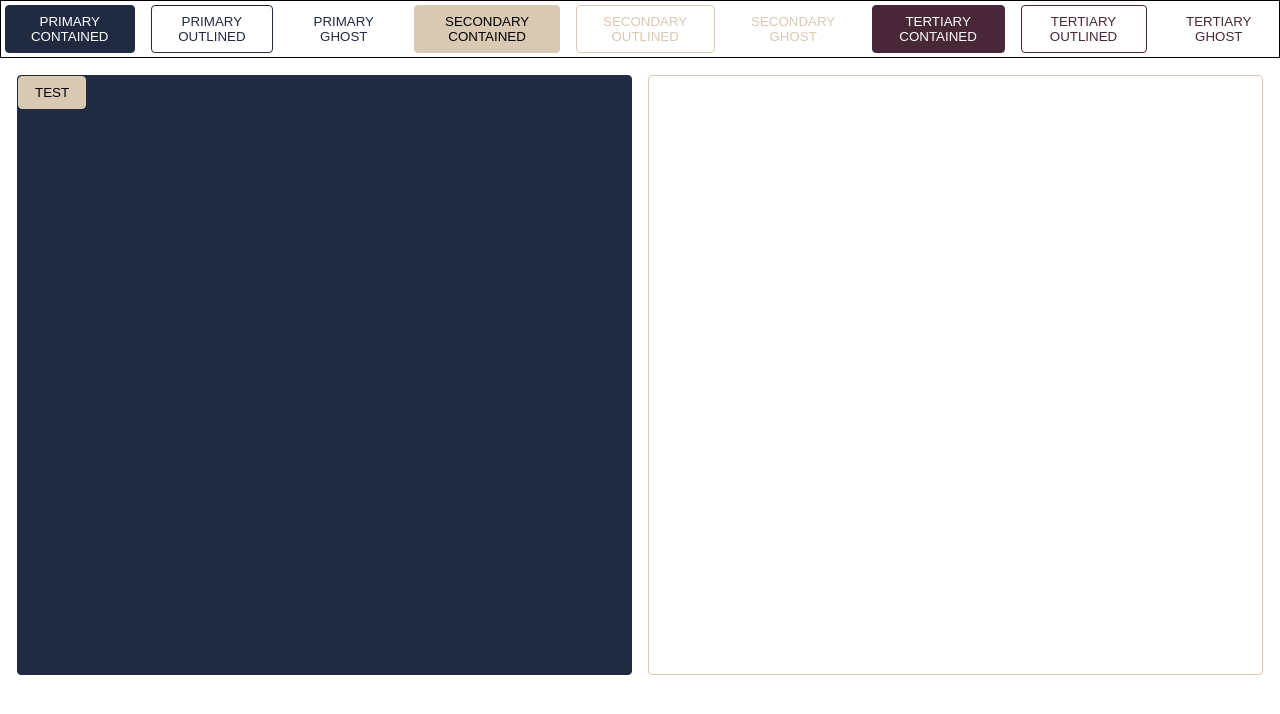
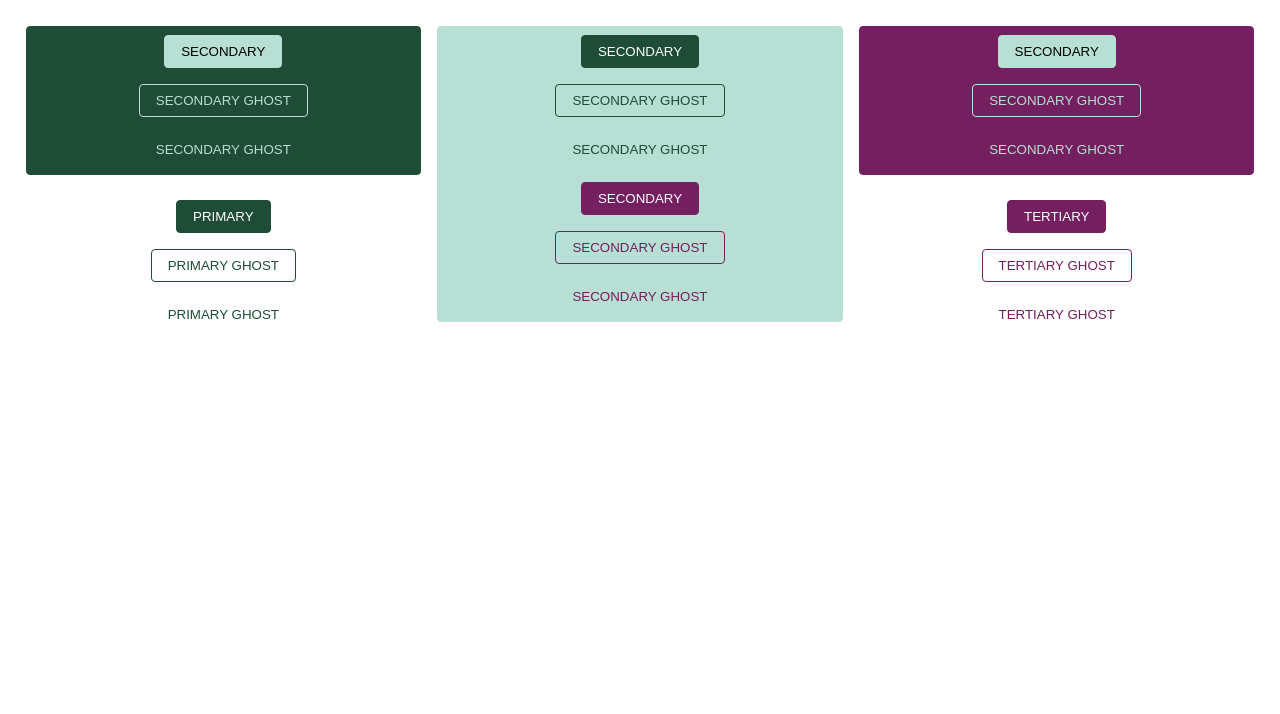
Before and after one commit to Cdetviler/sanity-next-ssg-site, a Next.js app: page / in a window 1280 px wide. Shown: the top 714 px of the page. Built offline with nearby package versions, Linux system fonts and the light colour scheme.

Commit message:
(feat): updates color methodology

```diff
--- a/app/globals.css
+++ b/app/globals.css
@@ -167,20 +167,54 @@
   --cd-color-hotpink-800: #9a246d;
   --cd-color-hotpink-900: #741f5f;
 
+  --cd-color-aqua-50: #dff4f6;
+  --cd-color-aqua-100: #b0e3e7;
+  --cd-color-aqua-200: #7fd1d8;
+  --cd-color-aqua-300: #52bec9;
+  --cd-color-aqua-400: #39b1be;
+  --cd-color-aqua-500: #2da4b4;
+  --cd-color-aqua-600: #2a95a3;
+  --cd-color-aqua-700: #27818b;
+  --cd-color-aqua-800: #246d74;
+  --cd-color-aqua-900: #1e4b4c;
+
 /* ALIASES */
+  /* INTERMEDIARY COLOR ALIASES */
+  /* A color that is on the darker side of its generated color palette */
+  --cd-color-primary-darkest: var(--cd-color-mint-900);
+  --cd-color-primary-darker: var(--cd-color-mint-900);
+  --cd-color-primary-default: var(--cd-color-mint-900);
+  --cd-color-primary-lighter: var(--cd-color-mint-700);
+  --cd-color-primary-lightest: var(--cd-color-mint-600);
+  /* Complementary to the primary color and is on the lighter side of its generated color palette */
+  --cd-color-secondary-darkest: var(--cd-color-mint-400);
+  --cd-color-secondary-darker: var(--cd-color-mint-300);
+  --cd-color-secondary-default: var(--cd-color-mint-100);
+  --cd-color-secondary-lighter: var(--cd-color-mint-100);
+  --cd-color-secondary-lightest: var(--cd-color-mint-100);
+  /*  Analogous to the primary color and is on the darker side of its generated color palette */
+  --cd-color-tertiary-darkest: var(--cd-color-hotpink-900);
+  --cd-color-tertiary-darker: var(--cd-color-hotpink-900);
+  --cd-color-tertiary-default: var(--cd-color-hotpink-900);
+  --cd-color-tertiary-lighter: var(--cd-color-hotpink-700);
+  --cd-color-tertiary-lightest: var(--cd-color-hotpink-600);
 
   /* SURFACE COLOR */
-  --cd-color-surface-primary: var(--cd-color-blue-900);
-  --cd-color-surface-primary-tint: var(--cd-color-blue-600);
+  --cd-color-surface-primary-default: var(--cd-color-primary-default);
+  --cd-color-surface-primary-hover: var(--cd-color-primary-lighter);
+  --cd-color-surface-primary-active: var(--cd-color-primary-lightest);
 
-  --cd-color-surface-secondary: var(--cd-color-tan-100);
-  --cd-color-surface-secondary-tint: var(--cd-color-tan-300);
+  --cd-color-surface-secondary-default: var(--cd-color-secondary-default);
+  --cd-color-surface-secondary-hover: var(--cd-color-secondary-darker);
+  --cd-color-surface-secondary-active: var(--cd-color-secondary-darkest);
 
-  --cd-color-surface-tertiary: var(--cd-color-purple-900);
-  --cd-color-surface-tertiary-tint: var(--cd-color-purple-600);
+  --cd-color-surface-tertiary-default: var(--cd-color-tertiary-default);
+  --cd-color-surface-tertiary-hover: var(--cd-color-tertiary-lighter);
+  --cd-color-surface-tertiary-active: var(--cd-color-tertiary-lightest);
 
   --cd-color-surface-ghost: transparent;
-  --cd-color-surface-ghost-tint: rgba(255, 255, 255, 0.25);
+  --cd-color-surface-ghost-hover: rgba(0, 0, 0, 0.10);
+  --cd-color-surface-ghost-active: rgba(0, 0, 0, 0.10);
 
   --cd-color-surface-neutral: var(--cd-color-neutral-0);
   /* (dark variant or light variant of neutral depending on theme) */
@@ -189,18 +223,18 @@
   --cd-color-surface-disabled: var(--cd-color-neutral-100);
 
   /* TEXT COLOR */
-  --cd-color-text-primary-default: var(--cd-color-blue-900);
-  --cd-color-text-primary-tint: var(--cd-color-blue-700);
+  --cd-color-text-primary-default: var(--cd-color-primary-default);
+  --cd-color-text-primary-tint: var(--cd-color-primary-lighter);
   --cd-color-text-primary-accent: var(--cd-color-tan-100);
   --cd-color-text-primary-neutral: var(--cd-color-neutral-0);
 
-  --cd-color-text-secondary-default: var(--cd-color-tan-100);
-  --cd-color-text-secondary-tint: var(--cd-color-tan-300);
+  --cd-color-text-secondary-default: var(--cd-color-secondary-default);
+  --cd-color-text-secondary-tint: var(--cd-color-secondary-hover);
   --cd-color-text-secondary-accent: var(--cd-color-blue-900);
   --cd-color-text-secondary-neutral: var(--cd-color-neutral-900);
 
-  --cd-color-text-tertiary-default: var(--cd-color-purple-900);
-  --cd-color-text-tertiary-tint: var(--cd-color-purple-700);
+  --cd-color-text-tertiary-default: var(--cd-color-tertiary-default);
+  --cd-color-text-tertiary-tint: var(--cd-color-tertiary-hover);
   --cd-color-text-tertiary-accent: var(--cd-color-tan-100);
   --cd-color-text-tertiary-neutral: var(--cd-color-neutral-0);
 
@@ -210,17 +244,17 @@
   --cd-color-text-disabled: var(--cd-color-neutral-300);
 
   /* BORDER COLOR */
-  --cd-color-border-primary: var(--cd-color-blue-900);
-  --cd-color-border-primary-tint: var(--cd-color-blue-600);
+  --cd-color-border-primary-default: var(--cd-color-primary-default);
+  --cd-color-border-primary-hover: var(--cd-color-primary-lighter);
 
-  --cd-color-border-secondary: var(--cd-color-tan-100);
-  --cd-color-border-secondary-tint: var(--cd-color-tan-300);
+  --cd-color-border-secondary-default: var(--cd-color-secondary-default);
+  --cd-color-border-secondary-hover: var(--cd-color-secondary-darker);
 
-  --cd-color-border-tertiary: var(--cd-color-purple-900);
-  --cd-color-border-tertiary-tint: var(--cd-color-purple-600);
+  --cd-color-border-tertiary-default: var(--cd-color-tertiary-default);
+  --cd-color-border-tertiary-hover: var(--cd-color-tertiary-lighter);
 
-  --cd-color-border-neutral: var(--cd-color-neutral-900);
-  --cd-color-border-neutral-tint: var(--cd-color-neutral-900);
+  --cd-color-border-neutral-default: var(--cd-color-neutral-default);
+  --cd-color-border-neutral-hover: var(--cd-color-neutral-lighter);
 
   --cd-color-border-disabled:  var(--cd-color-neutral-100);
 
@@ -271,89 +305,89 @@
 
   /* BUTTON SURFACE COLOR */
   /* PRIMARY BUTTON SURFACE COLOR */
-  --cd-button-surface-color-primary: var(--cd-color-surface-primary);
+  --cd-button-surface-color-primary: var(--cd-color-surface-primary-default);
   --cd-button-surface-color-primary-disabled: var(--cd-color-surface-disabled);
-  --cd-button-surface-color-primary-hover: var(--cd-color-surface-primary-tint);
-  --cd-button-surface-color-primary-active: var(--cd-color-surface-primary);
-  --cd-button-surface-color-primary-active-hover: var(--cd-color-surface-primary-tint);
+  --cd-button-surface-color-primary-hover: var(--cd-color-surface-primary-hover);
+  --cd-button-surface-color-primary-active: var(--cd-color-surface-primary-active);
+  --cd-button-surface-color-primary-active-hover: var(--cd-color-surface-primary-hover);
 
   /* PRIMARY INVERSE BUTTON SURFACE COLOR */
-  --cd-button-surface-color-primary-inverse: transparent;
+  --cd-button-surface-color-primary-inverse: var(--cd-color-surface-ghost);
   --cd-button-surface-color-primary-inverse-disabled: var(--cd-color-surface-disabled);
-  --cd-button-surface-color-primary-inverse-hover: transparent;
-  --cd-button-surface-color-primary-inverse-active: transparent;
-  --cd-button-surface-color-primary-inverse-active-hover: transparent;
+  --cd-button-surface-color-primary-inverse-hover: var(--cd-color-surface-ghost-hover);
+  --cd-button-surface-color-primary-inverse-active: var(--cd-color-surface-ghost-active);
+  --cd-button-surface-color-primary-inverse-active-hover: var(--cd-color-surface-ghost-hover);
 
   /* SECONDARY BUTTON SURFACE COLOR */
-  --cd-button-surface-color-secondary: var(--cd-color-surface-secondary);
+  --cd-button-surface-color-secondary: var(--cd-color-surface-secondary-default);
   --cd-button-surface-color-secondary-disabled: var(--cd-color-surface-disabled);
-  --cd-button-surface-color-secondary-hover: var(--cd-color-surface-secondary-tint);
-  --cd-button-surface-color-secondary-active: var(--cd-color-surface-secondary);
-  --cd-button-surface-color-secondary-active-hover: var(--cd-color-surface-secondary-tint);
+  --cd-button-surface-color-secondary-hover: var(--cd-color-surface-secondary-hover);
+  --cd-button-surface-color-secondary-active: var(--cd-color-surface-secondary-active);
+  --cd-button-surface-color-secondary-active-hover: var(--cd-color-surface-secondary-hover);
 
   /* SECONDARY INVERSE BUTTON SURFACE COLOR */
-  --cd-button-surface-color-secondary-inverse: transparent;
+  --cd-button-surface-color-secondary-inverse: var(--cd-color-surface-ghost);
   --cd-button-surface-color-secondary-inverse-disabled: var(--cd-color-surface-disabled);
-  --cd-button-surface-color-secondary-inverse-hover: transparent;
-  --cd-button-surface-color-secondary-inverse-active: transparent;
-  --cd-button-surface-color-secondary-inverse-active-hover: transparent;
+  --cd-button-surface-color-secondary-inverse-hover: var(--cd-color-surface-ghost-hover);
+  --cd-button-surface-color-secondary-inverse-active: var(--cd-color-surface-primary-active);
+  --cd-button-surface-color-secondary-inverse-active-hover: var(--cd-color-surface-ghost-hover);
 
   /* TERTIARY BUTTON SURFACE COLOR */
-  --cd-button-surface-color-tertiary: var(--cd-color-surface-tertiary);
+  --cd-button-surface-color-tertiary: var(--cd-color-surface-tertiary-default);
   --cd-button-surface-color-tertiary-disabled: var(--cd-color-surface-disabled);
-  --cd-button-surface-color-tertiary-hover: var(--cd-color-surface-tertiary-tint);
-  --cd-button-surface-color-tertiary-active: var(--cd-color-surface-tertiary);
-  --cd-button-surface-color-tertiary-active-hover: var(--cd-color-surface-tertiary-tint);
+  --cd-button-surface-color-tertiary-hover: var(--cd-color-surface-tertiary-hover);
+  --cd-button-surface-color-tertiary-active: var(--cd-color-surface-tertiary-active);
+  --cd-button-surface-color-tertiary-active-hover: var(--cd-color-surface-tertiary-hover);
 
   /* TERTIARY INVERSE BUTTON SURFACE COLOR */
-  --cd-button-surface-color-tertiary-inverse: transparent;
+  --cd-button-surface-color-tertiary-inverse: var(--cd-color-surface-ghost);
   --cd-button-surface-color-tertiary-inverse-disabled: var(--cd-color-surface-disabled);
-  --cd-button-surface-color-tertiary-inverse-hover: transparent;
-  --cd-button-surface-color-tertiary-inverse-active: transparent;
-  --cd-button-surface-color-tertiary-inverse-active-hover: transparent;
+  --cd-button-surface-color-tertiary-inverse-hover: var(--cd-color-surface-ghost-hover);
+  --cd-button-surface-color-tertiary-inverse-active: var(--cd-color-surface-primary-active);
+  --cd-button-surface-color-tertiary-inverse-active-hover: var(--cd-color-surface-ghost-hover);
 
   /* BUTTON BORDER COLOR */
   /* PRIMARY BUTTON BORDER COLOR */
-  --cd-button-border-color-primary: var(--cd-color-border-primary);
+  --cd-button-border-color-primary: var(--cd-color-border-primary-default);
   --cd-button-border-color-primary-disabled: var(--cd-color-border-disabled);
-  --cd-button-border-color-primary-hover: var(--cd-color-border-primary-tint);
-  --cd-button-border-color-primary-active: var(--cd-color-border-primary);
-  --cd-button-border-color-primary-active-hover: var(--cd-color-border-primary-tint);
+  --cd-button-border-color-primary-hover: var(--cd-color-border-primary-hover);
+  --cd-button-border-color-primary-active: var(--cd-color-border-primary-default);
+  --cd-button-border-color-primary-active-hover: var(--cd-color-border-primary-hover);
 
   /* PRIMARY INVERSE BUTTON BORDER COLOR */
-  --cd-button-border-color-primary-inverse: var(--cd-color-border-primary);
+  --cd-button-border-color-primary-inverse: var(--cd-color-border-primary-default);
   --cd-button-border-color-primary-inverse-disabled: var(--cd-color-border-disabled);
-  --cd-button-border-color-primary-inverse-hover: var(--cd-color-border-primary-tint);
-  --cd-button-border-color-primary-inverse-active: var(--cd-color-border-primary);
-  --cd-button-border-color-primary-inverse-active-hover: var(--cd-color-border-primary-tint);
+  --cd-button-border-color-primary-inverse-hover: var(--cd-color-border-primary-hover);
+  --cd-button-border-color-primary-inverse-active: var(--cd-color-border-primary-default);
+  --cd-button-border-color-primary-inverse-active-hover: var(--cd-color-border-primary-hover);
 
   /* SECONDARY BUTTON BORDER COLOR */
-  --cd-button-border-color-secondary: var(--cd-color-border-secondary);
+  --cd-button-border-color-secondary: var(--cd-color-border-secondary-default);
   --cd-button-border-color-secondary-disabled: var(--cd-color-border-disabled);
-  --cd-button-border-color-secondary-hover: var(--cd-color-border-secondary-tint);
-  --cd-button-border-color-secondary-active: var(--cd-color-border-secondary);
-  --cd-button-border-color-secondary-active-hover: var(--cd-color-border-secondary-tint);
+  --cd-button-border-color-secondary-hover: var(--cd-color-border-secondary-hover);
+  --cd-button-border-color-secondary-active: var(--cd-color-border-secondary-default);
+  --cd-button-border-color-secondary-active-hover: var(--cd-color-border-secondary-hover);
 
   /* SECONDARY INVERSE BUTTON BORDER COLOR */
-  --cd-button-border-color-secondary-inverse: var(--cd-color-border-secondary);
+  --cd-button-border-color-secondary-inverse: var(--cd-color-border-secondary-default);
   --cd-button-border-color-secondary-inverse-disabled: var(--cd-color-border-disabled);
-  --cd-button-border-color-secondary-inverse-hover: var(--cd-color-border-secondary-tint);
-  --cd-button-border-color-secondary-inverse-active: var(--cd-color-border-secondary);
-  --cd-button-border-color-secondary-inverse-active-hover: var(--cd-color-border-secondary-tint);
+  --cd-button-border-color-secondary-inverse-hover: var(--cd-color-border-secondary-hover);
+  --cd-button-border-color-secondary-inverse-active: var(--cd-color-border-secondary-default);
+  --cd-button-border-color-secondary-inverse-active-hover: var(--cd-color-border-secondary-hover);
 
   /* TERTIARY BUTTON BORDER COLOR */
-  --cd-button-border-color-tertiary: var(--cd-color-border-tertiary);
+  --cd-button-border-color-tertiary: var(--cd-color-border-tertiary-default);
   --cd-button-border-color-tertiary-disabled: var(--cd-color-border-disabled);
-  --cd-button-border-color-tertiary-hover: var(--cd-color-border-tertiary-tint);
-  --cd-button-border-color-tertiary-active: var(--cd-color-border-tertiary);
-  --cd-button-border-color-tertiary-active-hover: var(--cd-color-border-tertiary-tint);
+  --cd-button-border-color-tertiary-hover: var(--cd-color-border-tertiary-hover);
+  --cd-button-border-color-tertiary-active: var(--cd-color-border-tertiary-default);
+  --cd-button-border-color-tertiary-active-hover: var(--cd-color-border-tertiary-hover);
 
   /* TERTIARY INVERSE BUTTON BORDER COLOR */
-  --cd-button-border-color-tertiary-inverse: var(--cd-color-border-tertiary);
+  --cd-button-border-color-tertiary-inverse: var(--cd-color-border-tertiary-default);
   --cd-button-border-color-tertiary-inverse-disabled: var(--cd-color-border-disabled);
-  --cd-button-border-color-tertiary-inverse-hover: var(--cd-color-border-tertiary-tint);
-  --cd-button-border-color-tertiary-inverse-active: var(--cd-color-border-tertiary);
-  --cd-button-border-color-tertiary-inverse-active-hover: var(--cd-color-border-tertiary-tint);
+  --cd-button-border-color-tertiary-inverse-hover: var(--cd-color-border-tertiary-hover);
+  --cd-button-border-color-tertiary-inverse-active: var(--cd-color-border-tertiary-default);
+  --cd-button-border-color-tertiary-inverse-active-hover: var(--cd-color-border-tertiary-hover);
 
   /* BUTTON SIZING */
   /* BUTTON BORDER SIZE */
@@ -438,30 +472,6 @@
   --cd-button-border-style: solid;
 
   /* STACK */
-  /* PRIMARY STACK SURFACE COLOR */
-  --cd-stack-surface-color-primary: var(--cd-color-surface-primary);
-  --cd-stack-surface-color-primary-inverse: transparent;
-  --cd-stack-border-color-primary: var(--cd-color-border-primary);
-  --cd-stack-border-color-primary-inverse: transparent;
-
-  /* SECONDARY STACK SURFACE COLOR */
-  --cd-stack-surface-color-secondary: var(--cd-color-surface-secondary);
-  --cd-stack-surface-color-secondary-inverse: transparent;
-  --cd-stack-border-color-secondary: var(--cd-color-border-secondary);
-  --cd-stack-border-color-secondary-inverse: transparent;
-
-  /* TERTIARY STACK SURFACE COLOR */
-  --cd-stack-surface-color-tertiary: var(--cd-color-surface-tertiary);
-  --cd-stack-surface-color-tertiary-inverse: transparent;
-  --cd-stack-border-color-tertiary: var(--cd-color-border-tertiary);
-  --cd-stack-border-color-tertiary-inverse: transparent;
-
-  /* NEUTRAL STACK SURFACE COLOR */
-  --cd-stack-surface-color-neutral: var(--cd-color-surface-neutral);
-  --cd-stack-surface-color-neutral-inverse: transparent;
-  --cd-stack-border-color-neutral: var(--cd-color-border-neutral);
-  --cd-stack-border-color-neutral-inverse: transparent;
-
   /* STACK SPACING */
   /* STACK MARGINS */
   --cd-stack-margin-top-none: var(--cd-spacing-0);
@@ -540,27 +550,27 @@
 
   /* BOX */
   /* PRIMARY BOX SURFACE COLOR */
-  --cd-box-surface-color-primary: var(--cd-color-surface-primary);
+  --cd-box-surface-color-primary: var(--cd-color-surface-primary-default);
   --cd-box-surface-color-primary-inverse: transparent;
-  --cd-box-border-color-primary: var(--cd-color-border-primary);
+  --cd-box-border-color-primary: var(--cd-color-border-primary-default);
   --cd-box-border-color-primary-inverse: transparent;
 
   /* SECONDARY BOX SURFACE COLOR */
-  --cd-box-surface-color-secondary: var(--cd-color-surface-secondary);
+  --cd-box-surface-color-secondary: var(--cd-color-surface-secondary-default);
   --cd-box-surface-color-secondary-inverse: transparent;
-  --cd-box-border-color-secondary: var(--cd-color-border-secondary);
+  --cd-box-border-color-secondary: var(--cd-color-border-secondary-default);
   --cd-box-border-color-secondary-inverse: transparent;
 
   /* TERTIARY BOX SURFACE COLOR */
-  --cd-box-surface-color-tertiary: var(--cd-color-surface-tertiary);
+  --cd-box-surface-color-tertiary: var(--cd-color-surface-tertiary-default);
   --cd-box-surface-color-tertiary-inverse: transparent;
-  --cd-box-border-color-tertiary: var(--cd-color-border-tertiary);
+  --cd-box-border-color-tertiary: var(--cd-color-border-tertiary-default);
   --cd-box-border-color-tertiary-inverse: transparent;
 
   /* NEUTRAL BOX SURFACE COLOR */
   --cd-box-surface-color-neutral: var(--cd-color-surface-neutral);
   --cd-box-surface-color-neutral-inverse: transparent;
-  --cd-box-border-color-neutral: var(--cd-color-border-neutral);
+  --cd-box-border-color-neutral: var(--cd-color-border-neutral-default);
   --cd-box-border-color-neutral-inverse: transparent;
 
   /* BOX SPACING */
--- a/app/page.tsx
+++ b/app/page.tsx
@@ -7,28 +7,53 @@ import Box from "@/components/Box/Box";
 export default function Home() {
   return (
     <main>
-      <Box color="neutral" rounding="square" padding="xs">
-        <Stack>
-          <Button color="primary" hierarchy="contained" size="md"> Primary Contained </Button>
-          <Button color="primary" hierarchy="outlined" size="md"> Primary Outlined </Button>
-          <Button color="primary" hierarchy="ghost" size="md"> Primary Ghost </Button>
-          <Button color="secondary" hierarchy="contained" size="md"> Secondary Contained </Button>
-          <Button color="secondary" hierarchy="outlined" size="md"> Secondary Outlined </Button>
-          <Button color="secondary" hierarchy="ghost" size="md"> Secondary Ghost </Button>
-          <Button color="tertiary" hierarchy="contained" size="md"> Tertiary Contained </Button>
-          <Button color="tertiary" hierarchy="outlined" size="md"> Tertiary Outlined </Button>
-          <Button color="tertiary" hierarchy="ghost" size="md"> Tertiary Ghost </Button>
-        </Stack>
-      </Box>
       <Box color="neutral" hierarchy="ghost" padding="md">
-        <Stack>
-          <Box height="sm">
-            <Stack>
-              <Button color="secondary"> test </Button>
+        <Box hierarchy="ghost" padding="sm">
+          <Stack crossDirectionalAlign="flex-start">
+            <Stack direction="column">
+              <Box height="auto" padding="sm">
+                <Stack direction="column">
+                  <Button color="secondary"> Secondary </Button>
+                  <Button color="secondary" hierarchy="outlined"> secondary ghost </Button>
+                  <Button color="secondary" hierarchy="ghost"> secondary ghost </Button>
+                </Stack>
+              </Box>
+              <Box color="primary" hierarchy="ghost" height="auto" padding="sm">
+                <Stack direction="column">
+                  <Button color="primary"> primary </Button>
+                  <Button color="primary" hierarchy="outlined"> primary ghost </Button>
+                  <Button color="primary" hierarchy="ghost"> primary ghost </Button>
+                </Stack>
+              </Box>
             </Stack>
-          </Box>
-          <Box color="secondary" hierarchy="outlined" height="sm" />
-        </Stack>
+            <Box color="secondary" hierarchy="contained" height="auto" padding="sm">
+              <Stack direction="column">
+                <Button color="primary"> Secondary </Button>
+                <Button color="primary" hierarchy="outlined"> secondary ghost </Button>
+                <Button color="primary" hierarchy="ghost"> secondary ghost </Button>
+                <Button color="tertiary"> Secondary </Button>
+                <Button color="tertiary" hierarchy="outlined"> secondary ghost </Button>
+                <Button color="tertiary" hierarchy="ghost"> secondary ghost </Button>
+              </Stack>
+            </Box>
+            <Stack direction="column">
+              <Box color="tertiary" hierarchy="contained" height="auto" padding="sm">
+                <Stack direction="column">
+                  <Button color="secondary"> Secondary </Button>
+                  <Button color="secondary" hierarchy="outlined"> secondary ghost </Button>
+                  <Button color="secondary" hierarchy="ghost"> secondary ghost </Button>
+                </Stack>
+              </Box>
+              <Box color="tertiary" hierarchy="ghost" height="auto" padding="sm">
+                <Stack direction="column">
+                  <Button color="tertiary"> tertiary </Button>
+                  <Button color="tertiary" hierarchy="outlined"> tertiary ghost </Button>
+                  <Button color="tertiary" hierarchy="ghost"> tertiary ghost </Button>
+                </Stack>
+              </Box>
+            </Stack>
+          </Stack>
+        </Box>
       </Box>
     </main>
   );
--- a/components/Button/Button.module.css
+++ b/components/Button/Button.module.css
@@ -79,7 +79,7 @@
 
 .primaryOutline:hover {
     color: var(--cd-button-text-color-primary-inverse);
-    background-color: var(--cd-button-surface-color-primary-inverse);
+    background-color: var(--cd-button-surface-color-primary-inverse-hover);
     border-color: var(--cd-button-border-color-primary-inverse);
 }
 
@@ -116,7 +116,7 @@
 
 .primaryGhost:hover {
     color: var(--cd-button-text-color-primary-inverse);
-    background-color: var(--cd-button-surface-color-primary-inverse);
+    background-color: var(--cd-button-surface-color-primary-inverse-hover);
     border-color: transparent;
 }
 
@@ -190,7 +190,7 @@
 
 .secondaryOutline:hover {
     color: var(--cd-button-text-color-secondary-inverse);
-    background-color: var(--cd-button-surface-color-secondary-inverse);
+    background-color: var(--cd-button-surface-color-secondary-inverse-hover);
     border-color: var(--cd-button-border-color-secondary-inverse);
 }
 
@@ -227,7 +227,7 @@
 
 .secondaryGhost:hover {
     color: var(--cd-button-text-color-secondary-inverse);
-    background-color: var(--cd-button-surface-color-secondary-inverse);
+    background-color: var(--cd-button-surface-color-secondary-inverse-hover);
     border-color: transparent;
 }
 
@@ -301,7 +301,7 @@
 
 .tertiaryOutline:hover {
     color: var(--cd-button-text-color-tertiary-inverse);
-    background-color: var(--cd-button-surface-color-tertiary-inverse);
+    background-color: var(--cd-button-surface-color-tertiary-inverse-hover);
     border-color: var(--cd-button-border-color-tertiary-inverse);
 }
 
@@ -338,7 +338,7 @@
 
 .tertiaryGhost:hover {
     color: var(--cd-button-text-color-tertiary-inverse);
-    background-color: var(--cd-button-surface-color-tertiary-inverse);
+    background-color: var(--cd-button-surface-color-tertiary-inverse-hover);
     border-color: transparent;
 }
 
```
